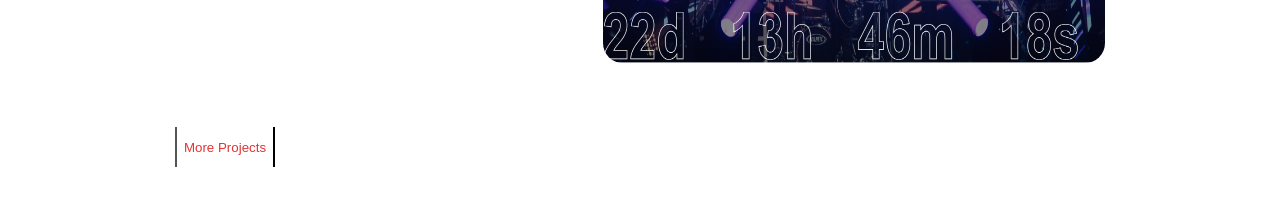
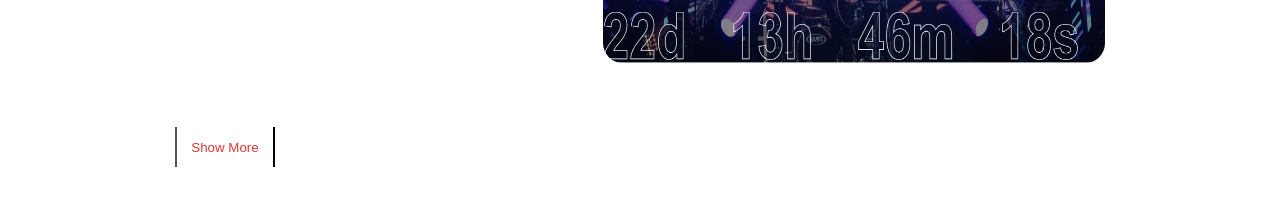
Before and after one commit to SultanKent/portfolio, a React (Create React App) app: page / in a window 1280 px wide. Shown: the part 3740-3957 px from the top of the page. Built offline with nearby package versions, Linux system fonts and the light colour scheme.

Commit message:
changed words

```diff
--- a/src/components/Menu/Menu.css
+++ b/src/components/Menu/Menu.css
@@ -45,11 +45,11 @@
         animation-duration: 0.5s;
     }
     @keyframes slideDown {
-        100% {
+        from {
+            height: 0%;
+        }
+        to {
             height: 100%;
-        }
-        0% {
-            height: 0;
         }
     }
     .my-social-messengers {
@@ -78,4 +78,7 @@
         flex-direction: column;
         gap: 20px;
     }
+    .navbar2 li {
+        font-size: 24px;
+    }
 }
--- a/src/components/Projects/Projects.jsx
+++ b/src/components/Projects/Projects.jsx
@@ -149,7 +149,7 @@ const Projects = () => {
             )}
             <button onClick={() => setShowProjects(true)}
             ref={showButton}
-            className="show-projects">More Projects</button>
+            className="show-projects">Show More</button>
             <p className='Github'>More in my <a href='https://github.com/SultanKent'
             target="_blank">Github</a></p>
         </div>
```
Also changed, not shown: 12 other files (tests, documents, lock files or other folders).
